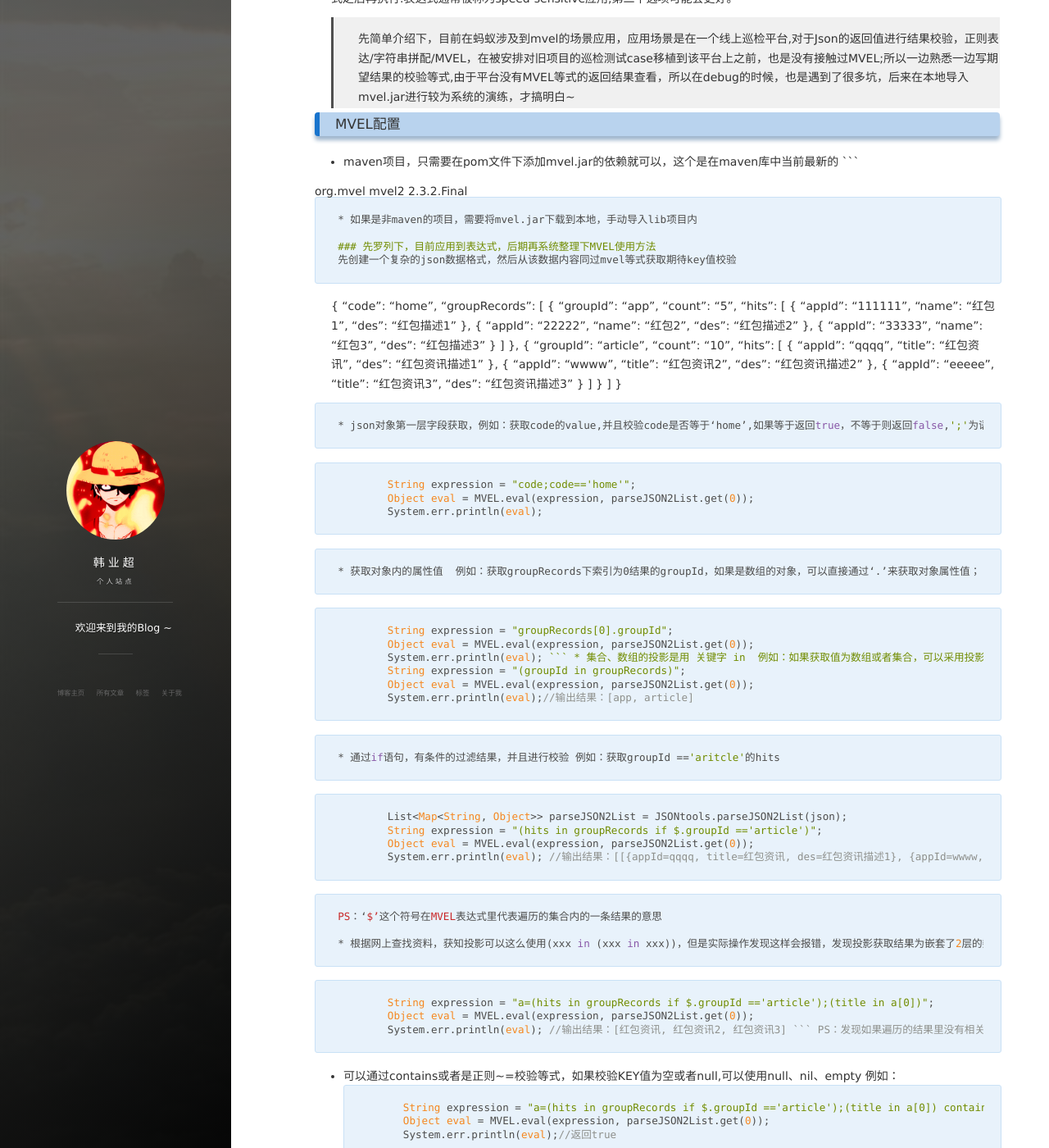
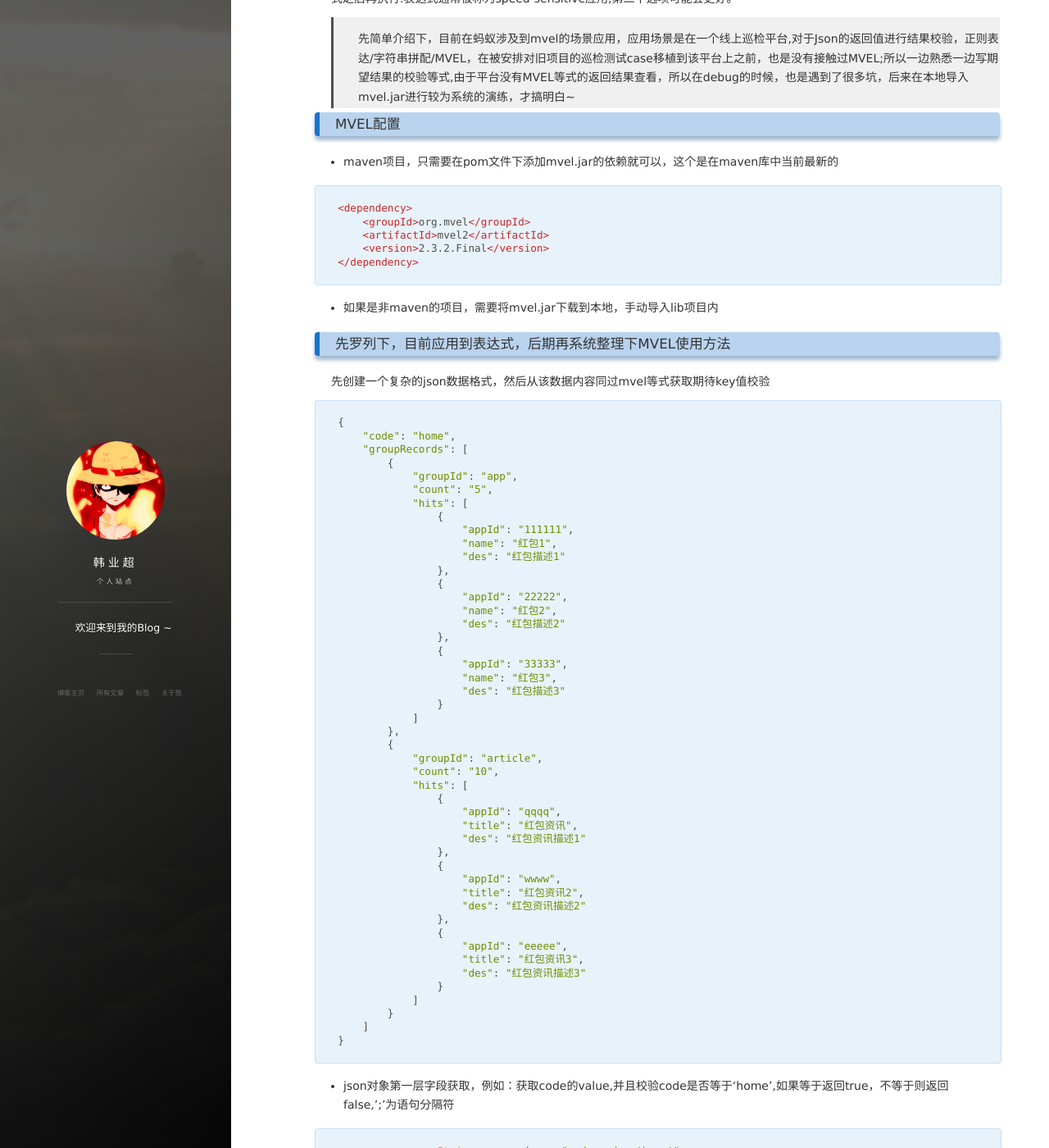
Before and after one commit to hanyechao/hanyechao.github.io, a Jekyll site: the page built from _posts/2017-10-18-表达式语言之MVEL.md, in a window 1280 px wide and 1400 px high, scrolled down 239 px. Shown: the whole window at 82% size. Built offline with Jekyll 4.4.1, drawn with Linux system fonts in a browser that asks for light colours; nearby versions of some CDN libraries; comment, search, counter and statistics services are not loaded; part of the change alters nothing that is shown; some of the changed text lies outside the part shown.

Commit message:
update~~

````diff
--- a/_posts/2017-10-18-表达式语言之MVEL.md
+++ b/_posts/2017-10-18-表达式语言之MVEL.md
@@ -1,7 +1,7 @@
 ---
 layout: post
 title: "MVEL的基本使用方法"
-date: 2017-09-07 20:33
+date: 2017-10-18 20:33
 description: "MVEL的基本使用方法"
 tag: 表达式语言
 ---
@@ -16,6 +16,7 @@ mvel的执行方式分为两种:一种解释执行和编译执行.解释模式
 
 ### MVEL配置
 * maven项目，只需要在pom文件下添加mvel.jar的依赖就可以，这个是在maven库中当前最新的
+
 ```
 <dependency>
     <groupId>org.mvel</groupId>
@@ -23,10 +24,12 @@ mvel的执行方式分为两种:一种解释执行和编译执行.解释模式
     <version>2.3.2.Final</version>
 </dependency>
 ```
+
 * 如果是非maven的项目，需要将mvel.jar下载到本地，手动导入lib项目内
 
 ### 先罗列下，目前应用到表达式，后期再系统整理下MVEL使用方法
 先创建一个复杂的json数据格式，然后从该数据内容同过mvel等式获取期待key值校验
+
 ```
 {
     "code": "home",
@@ -76,27 +79,35 @@ mvel的执行方式分为两种:一种解释执行和编译执行.解释模式
     ]
 }
 ```
+
 * json对象第一层字段获取，例如：获取code的value,并且校验code是否等于‘home’,如果等于返回true，不等于则返回false,';'为语句分隔符
+
 ```
 		String expression = "code;code=='home'";
 		Object eval = MVEL.eval(expression, parseJSON2List.get(0));
 		System.err.println(eval);
 
 ```
+
 * 获取对象内的属性值  例如：获取groupRecords下索引为0结果的groupId，如果是数组的对象，可以直接通过‘.’来获取对象属性值；
+
 ```
 		String expression = "groupRecords[0].groupId";
 		Object eval = MVEL.eval(expression, parseJSON2List.get(0));
 		System.err.println(eval);
 ```
+
 * 集合、数组的投影是用 关键字 in  例如：如果获取值为数组或者集合，可以采用投影方式来来获取对应数组内容结果，并产生一条新的集合;
+
 ```
 		String expression = "(groupId in groupRecords)";
 		Object eval = MVEL.eval(expression, parseJSON2List.get(0));
 		System.err.println(eval);//输出结果：[app, article]
 
 ```
+
 * 通过if语句，有条件的过滤结果，并且进行校验 例如：获取groupId =='aritcle'的hits
+
 ```
 		List<Map<String, Object>> parseJSON2List = JSONtools.parseJSON2List(json);
 		String expression = "(hits in groupRecords if $.groupId =='article')";
@@ -105,29 +116,36 @@ mvel的执行方式分为两种:一种解释执行和编译执行.解释模式
 //输出结果：[[{appId=qqqq, title=红包资讯, des=红包资讯描述1}, {appId=wwww, name=红包资讯2, des=红包资讯描述2}, {appId=eeeee, name=红包资讯3, des=红包资讯描述3}]]
 
 ```
+
 PS：‘$’这个符号在MVEL表达式里代表遍历的集合内的一条结果的意思
 
 * 根据网上查找资料，获知投影可以这么使用(xxx in (xxx in xxx))，但是实际操作发现这样会报错，发现投影获取结果为嵌套了2层的数组，不可以使用类似这样的是格式进行投影(xxx in (xxx in xxx)[0])，会出错的，所以只能这样解决处理。。。 例如：
+
 ```
 		String expression = "a=(hits in groupRecords if $.groupId =='article');(title in a[0])";
 		Object eval = MVEL.eval(expression, parseJSON2List.get(0));
 		System.err.println(eval);
 //输出结果：[红包资讯, 红包资讯2, 红包资讯3]
 ```
+
 PS：发现如果遍历的结果里没有相关的key值，会报错异常，终于找到为什么之前写的等式明明是正确的，但是校验的结果始终报的错误的提示，原因就是因为业务上返回的json没组结果的key都不是完全一样的，所以不能同一范围性的通过 hits.name的形式获取属性值；
 
 * 可以通过contains或者是正则~=校验等式，如果校验KEY值为空或者null,可以使用null、nil、empty 例如：
+
 ```
 		String expression = "a=(hits in groupRecords if $.groupId =='article');(title in a[0]) contains '红包资讯'";
 		Object eval = MVEL.eval(expression, parseJSON2List.get(0));
 		System.err.println(eval);//返回true
 ```
+
 PS：contains匹配的字符串为全匹配
+
 ```
 		String expression = "a=(hits in groupRecords if $.groupId =='article');(title in a[0]) ~= '.*红包资讯.*'";
 		Object eval = MVEL.eval(expression, parseJSON2List.get(0));
 		System.err.println(eval);
 ```
+
 PS：正则匹配的时候，不需要对特殊字符进行转义的操作，而且哪怕是全匹配也需要添加正则规则
 
 > 后续内容，熟悉后再次更新。。。
````
